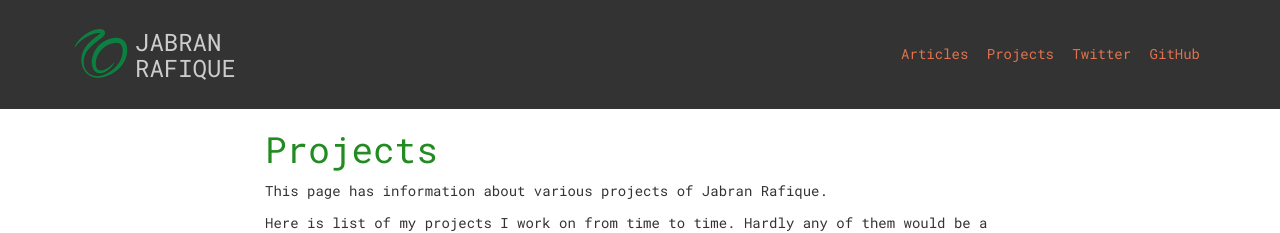
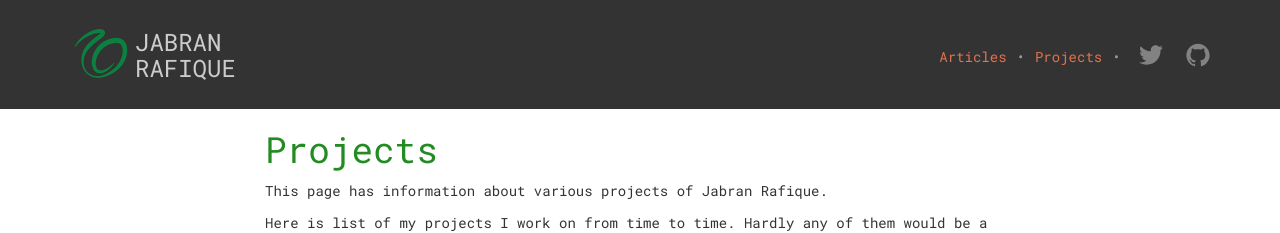
Before and after one commit to jabranr/jabranr.github.io-legacy, a Jekyll site: the page built from projects/index.html, in a window 1280 px wide. Shown: the top 233 px of the page. Built offline with Jekyll 4.4.1, drawn with Linux system fonts in a browser that asks for light colours.

Commit message:
fix issue #40

```diff
--- a/_includes/header.html
+++ b/_includes/header.html
@@ -12,8 +12,8 @@
           <ul class="site__masthead-nav">
             <li class="nav-item"><a href="{{ '/archives' | prepend: site.baseurl }}">Articles</a></li>
             <li class="nav-item"><a href="{{ '/projects' | prepend: site.baseurl }}">Projects</a></li>
-            <li class="nav-item"><a target="_blank" href="https://twitter.com/@{{ site.twitter.username }}">Twitter</a></li>
-            <li class="nav-item"><a target="_blank" href="https://github.com/{{ site.github.username }}">GitHub</a></li>
+            <li class="nav-item nav-item--social"><a class="icon icon--twitter" target="_blank" href="https://twitter.com/@{{ site.twitter.username }}">{% include icon-twitter.svg %}</a></li>
+            <li class="nav-item nav-item--social"><a class="icon icon--github" target="_blank" href="https://github.com/{{ site.github.username }}">{% include icon-github.svg %}</a></li>
           </ul>
         {% endif %}
       </div>
--- a/assets/css/main.scss
+++ b/assets/css/main.scss
@@ -104,16 +104,16 @@ pre {
   }
 
   &-title {
-    width: 160px;
-    height: 60px;
+    width: 133px;
+    height: 50px;
     color: inherit;
-    font-size: 24px;
+    font-size: 20px;
     font-weight: normal;
-    background-size: 60px;
     display: inline-block;
     text-transform: uppercase;
     background: {
-      image: url(../images/apple-touch-icon-120x120.png);
+      image: url(../images/apple-touch-icon-76x76.png);
+      size: 50px;
       repeat: no-repeat;
       position: left 0 top 50%;
     }
@@ -124,8 +124,23 @@ pre {
     }
 
     padding: {
-      top: 5px;
-      left: 65px;
+      top: 0;
+      left: 55px;
+    }
+
+    @media (min-width: $screen-xs) {
+      font-size: 24px;
+      width: 160px;
+      height: 60px;
+      background: {
+        image: url(../images/apple-touch-icon-120x120.png);
+        size: 60px;
+      }
+
+      padding: {
+        top: 5px;
+        left: 65px;
+      }
     }
   }
 
@@ -163,17 +178,54 @@ pre {
   }
 
   &-nav {
+    display: inline-block;
+    margin: 24px 0 0 0;
+    padding: 0 0 18px;
     float: right;
-    padding: 0;
-    margin: 43px 0 0 0;
+    text-align: right;
     list-style-type: none;
-    display: inline-block;
+
+    @media (min-width: $screen-xs) {
+      margin-top: 43px;
+      text-align: left;
+    }
   }
 }
 
 .nav-item {
-  display: inline-block;
-  margin-right: 10px;
+  display: block;
+  position: relative;
+  margin: 0 0 10px 0;
+
+  @media (min-width: $screen-xs) {
+    display: inline-block;
+    margin: 0 10px;
+
+    &:not(:last-child)::after {
+      content: '\2022';
+      display: inline-block;
+      position: absolute;
+      color: rgba(white, .5);
+      margin-left: 10px;
+    }
+  }
+
+  &--social {
+    display: inline-block;
+    vertical-align: bottom;
+    margin-right: 0;
+
+    &:not(:last-child) {
+      margin: {
+        right: 5px;
+        left: 18px;
+      }
+
+      &::after {
+        display: none;
+      }
+    }
+  }
 }
 
 .hire__status {
@@ -228,13 +280,10 @@ pre {
     margin-top: 18px;
     padding-bottom: 10px;
     border-bottom: 1px dotted rgba($brand-secondary, .5);
+    word-break: break-word;
 
     &:last-child {
       border-bottom: none;
-    }
-
-    &-title {
-      word-break: break-word;
     }
 
     &-anchor {
@@ -327,17 +376,11 @@ pre {
     @media (min-width: $screen-sm) {
       width: auto;
 
-      &:before {
+      &:not(:first-child)::before {
         content: '\2022';
         display: inline-block;
         margin-right: 12px;
         color: $gray-light;
-      }
-
-      &:first-child {
-        &::before {
-          content: ' ';
-        }
       }
     }
   }
@@ -371,6 +414,8 @@ pre {
 }
 
 .article {
+  word-break: break-word;
+
   &__title {
     margin-top: 50px;
   }
@@ -380,10 +425,6 @@ pre {
       top: 18px;
       bottom: 18px;
     }
-  }
-
-  &__content {
-    word-break: break-word;
   }
 }
 
@@ -404,3 +445,12 @@ pre {
 .featured__project {
   border-bottom: 1px dotted rgba($brand-secondary, .5);
 }
+
+.icon {
+  &--twitter,
+  &--github {
+    width: 24px;
+    height: 24px;
+    display: block;
+  }
+}
```
